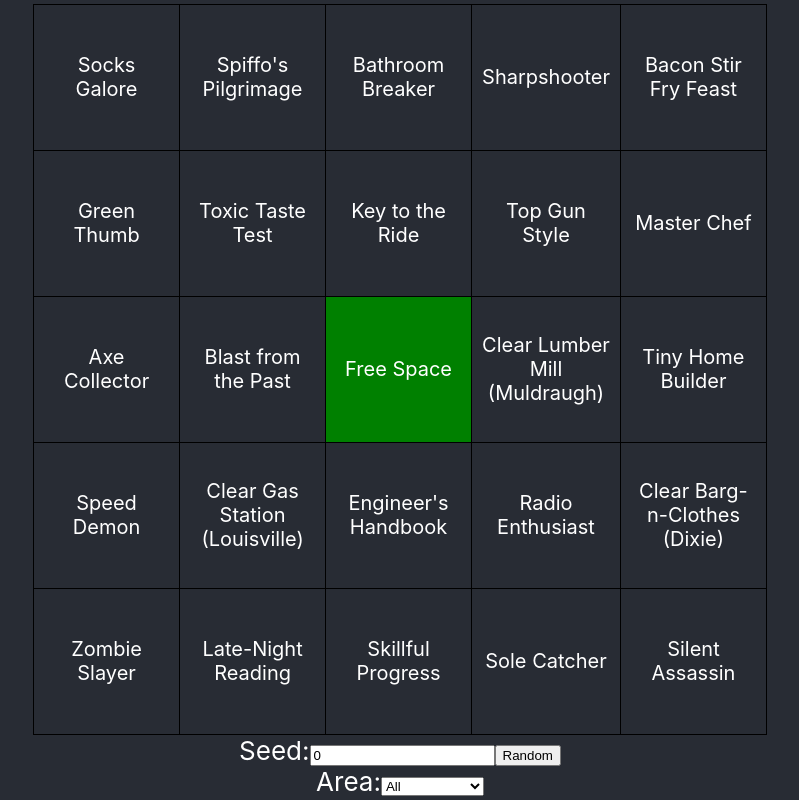
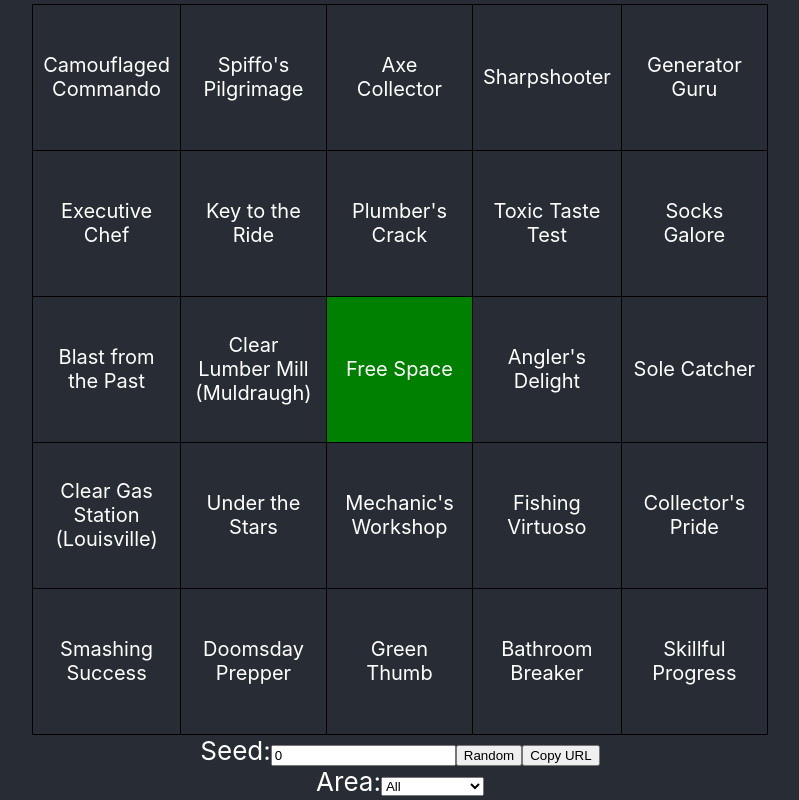
Before and after one commit to Sciguymjm/PZBingo, a React (Create React App) app: page / in a window 1280 px wide. Shown: the whole page, without its empty margins (240-1039 px from the left). Built offline with nearby package versions, Linux system fonts and the light colour scheme.

Commit message:
Refactor and add a couple more missions

```diff
--- a/src/App.tsx
+++ b/src/App.tsx
@@ -1,146 +1,37 @@
-import React, { useEffect } from 'react';
+import React from 'react';
 import './App.css';
-import MISSIONS from './missions.json';
-import OVERLAYS from './overlays.json';
-
-const MISSIONS_TOTAL = MISSIONS;
-
-// add "Clear <location>" missions
-
-// create a random generator with a seed
-// https://stackoverflow.com/questions/521295/seeding-the-random-number-generator-in-javascript
-function mulberry32(a: number) {
-  return function () {
-    let t = a += 0x6D2B79F5;
-    t = Math.imul(t ^ t >>> 15, t | 1);
-    t ^= t + Math.imul(t ^ t >>> 7, t | 61);
-    return ((t ^ t >>> 14) >>> 0) / 4294967296;
-  };
-}
-
-// sample using mulberry32
-function sample<T>(rng: () => number, arr: T[]): T {
-  const i = Math.floor(rng() * arr.length);
-  return arr[i];
-}
-
-interface Mission {
-  name: string;
-  description: string;
-  link?: string;
-}
-
-interface BingoProps {
-  missions: Mission[];
-  seed?: number;
-}
-
-// on hover show a box with the mission description
-// original <td className="mission">{props.mission.name}</td>
-function BingoCell(props: { mission: Mission }) {
-  const [showDescription, setShowDescription] = React.useState(false);
-  const [completed, setCompleted] = React.useState(false);
-  return <>
-    <td className="mission"
-        onMouseEnter={() => setShowDescription(true)}
-        onMouseLeave={() => setShowDescription(false)}
-        onClick={() => setCompleted(!completed)}
-        style={{ backgroundColor: completed ? 'green' : 'inherit' }}
-    >
-      <div className="missionName">{props.mission.name}</div>
-      <div className="missionDescription"
-           onClick={e => e.stopPropagation()}
-           style={{ display: showDescription ? 'block' : 'none' }}
-      >
-        {props.mission.description} {props.mission.link &&
-        <a href={props.mission.link} target="_blank" rel="noreferrer">Map</a>}
-      </div>
-    </td>
-  </>;
-}
-
-function BingoBoard(props: BingoProps) {
-  const existingMissions = new Set();
-  const prng = mulberry32(props.seed || 0);
-  const rows = [];
-  for (let i = 0; i < 5; i++) {
-    const cols = [];
-    for (let j = 0; j < 5; j++) {
-      // free space
-      if (i === 2 && j === 2) {
-        cols.push(<td key="freeSpace" className="mission" style={{ backgroundColor: 'green' }}>Free Space</td>);
-        continue;
-      }
-      let mission = sample(prng, props.missions);
-      // make sure we don't have duplicates
-      while (existingMissions.has(mission.name)) {
-        mission = sample(prng, props.missions);
-      }
-      cols.push(<BingoCell key={mission.name} mission={mission} />);
-      existingMissions.add(mission.name);
-    }
-    rows.push(<tr key={i}>{cols}</tr>);
-  }
-  return (
-    <div className="bingoBoard">
-      <table>
-        <tbody>
-        {rows}
-        </tbody>
-      </table>
-    </div>
-  );
-
-}
-
-const getPOIs = (area: string = 'All') => {
-  // return all of the POI names from OVERLAYS, as well as their PZ map coordinates as a url,
-  // like https://map.projectzomboid.com/#10380x8807x441 where 441 is the zoom level
-  return OVERLAYS.areas.filter(a => area === 'All' || a.name === area)
-    .flatMap(area => area.pois.map(poi => ({
-    name: `${poi.name} (${area.name})`,
-    url: `https://map.projectzomboid.com/#${poi.x}x${poi.y}x2000`
-  })));
-};
-
-const getAreas = () => {
-  return OVERLAYS.areas.map(area => area.name);
-};
+import { BingoBoard } from "./Bingo";
+import {
+  AreaSelector,
+  DEFAULT_AREA,
+  getAreaFromURL,
+  getAreas,
+  getSeedFromURL,
+  SeedSelector,
+  setAreaURLParam,
+  setSeedURLParam
+} from "./Selectors";
+import { populateOverallMissions } from "./Missions";
 
 function App() {
-  const [seed, setSeed] = React.useState(0);
-  const areas = ['All'].concat(getAreas());
-  const [area, setArea] = React.useState(areas[0]);
-  const pois = getPOIs(area);
-  const poiPRNG = mulberry32(seed);
-  // sample 10 random pois
-  const randomPOIs = [];
-  for (let i = 0; i < 10; i++) {
-    const poi = sample(poiPRNG, pois);
-    randomPOIs.push(poi);
-  }
-  // add "Clear <location>" missions to total missions
-  const CLEAR_MISSIONS = randomPOIs.map(poi => ({
-    name: `Clear ${poi.name}`,
-    description: `Clear ${poi.name}`,
-    link: poi.url
-  }));
-  const TOTAL_MISSIONS = MISSIONS.concat(CLEAR_MISSIONS);
+  const [seed, setSeed] = React.useState(getSeedFromURL());
+  const areas = [DEFAULT_AREA].concat(getAreas());
+  const [area, setArea] = React.useState(getAreaFromURL());
+  const TOTAL_MISSIONS = populateOverallMissions(area, seed);
   return (
     <div className="App">
       <header className="App-header">
         <BingoBoard missions={TOTAL_MISSIONS} seed={seed} />
-        <div className="seed">
-          <label htmlFor="seed">Seed:</label>
-          <input type="number" id="seed" value={seed} onChange={e => setSeed(parseInt(e.target.value))} />
-          <button onClick={() => setSeed(Math.floor(Math.random() * 1000000000))}>Random</button>
-        </div>
-        <div className={"area"}>
-          <label htmlFor="area">Area:</label>
-          <select id="area" value={area} onChange={e => setArea(e.target.value)}>
-            {areas.map(area => <option key={area} value={area}>{area}</option>)}
-          </select>
-        </div>
+        <SeedSelector value={seed} onChange={e => setSeed(parseInt(e.target.value))}
+                      onClick={() => {
+                        let newSeed = Math.floor(Math.random() * 1000000000);
+                        setSeed(newSeed);
+                        setSeedURLParam(newSeed);
+                      }} />
+        <AreaSelector value={area} onChange={e => {
+          setArea(e.target.value);
+          setAreaURLParam(e.target.value);
+        }} areaNames={areas} />
       </header>
     </div>
   );
--- /dev/null
+++ b/src/Bingo.tsx
@@ -0,0 +1,69 @@
+import { mulberry32, sample } from "./Utils";
+import React from "react";
+
+interface Mission {
+  name: string;
+  description: string;
+  link?: string;
+}
+
+interface BingoProps {
+  missions: Mission[];
+  seed?: number;
+}
+
+function BingoCell(props: { mission: Mission }) {
+  const [showDescription, setShowDescription] = React.useState(false);
+  const [completed, setCompleted] = React.useState(false);
+  return <>
+    <td className="mission"
+        onMouseEnter={() => setShowDescription(true)}
+        onMouseLeave={() => setShowDescription(false)}
+        onClick={() => setCompleted(!completed)}
+        style={{ backgroundColor: completed ? 'green' : 'inherit' }}
+    >
+      <div className="missionName">{props.mission.name}</div>
+      <div className="missionDescription"
+           onClick={e => e.stopPropagation()}
+           style={{ display: showDescription ? 'block' : 'none' }}
+      >
+        {props.mission.description} {props.mission.link &&
+        <a href={props.mission.link} target="_blank" rel="noreferrer">Map</a>}
+      </div>
+    </td>
+  </>;
+}
+
+export function BingoBoard(props: BingoProps) {
+  const existingMissions = new Set();
+  const prng = mulberry32(props.seed || 0);
+  const rows = [];
+  for (let i = 0; i < 5; i++) {
+    const cols = [];
+    for (let j = 0; j < 5; j++) {
+      // free space
+      if (i === 2 && j === 2) {
+        cols.push(<td key="freeSpace" className="mission" style={{ backgroundColor: 'green' }}>Free Space</td>);
+        continue;
+      }
+      let mission = sample(prng, props.missions);
+      // make sure we don't have duplicates
+      while (existingMissions.has(mission.name)) {
+        mission = sample(prng, props.missions);
+      }
+      cols.push(<BingoCell key={mission.name} mission={mission} />);
+      existingMissions.add(mission.name);
+    }
+    rows.push(<tr key={i}>{cols}</tr>);
+  }
+  return (
+    <div className="bingoBoard">
+      <table>
+        <tbody>
+        {rows}
+        </tbody>
+      </table>
+    </div>
+  );
+
+}
--- /dev/null
+++ b/src/Missions.tsx
@@ -0,0 +1,32 @@
+import OVERLAYS from "./overlays.json";
+import { mulberry32, sample } from "./Utils";
+import MISSIONS from "./missions.json";
+import { DEFAULT_AREA } from "./Selectors";
+
+const getPOIs = (area: string = DEFAULT_AREA, zoomLevel: number = 2000) => {
+  // return all of the POI names from OVERLAYS, as well as their PZ map coordinates as a url,
+  // like https://map.projectzomboid.com/#10380x8807x441 where 441 is the zoom level
+  return OVERLAYS.areas.filter(a => area === DEFAULT_AREA || a.name === area)
+    .flatMap(area => area.pois.map(poi => ({
+      name: `${poi.name} (${area.name})`,
+      url: `https://map.projectzomboid.com/#${poi.x}x${poi.y}x${zoomLevel}`
+    })));
+};
+
+export function populateOverallMissions(area: string, seed: number) {
+  const pois = getPOIs(area);
+  const poiPRNG = mulberry32(seed);
+  // sample 10 random pois
+  const randomPOIs = [];
+  for (let i = 0; i < 10; i++) {
+    const poi = sample(poiPRNG, pois);
+    randomPOIs.push(poi);
+  }
+  // add "Clear <location>" missions to total missions
+  const CLEAR_MISSIONS = randomPOIs.map(poi => ({
+    name: `Clear ${poi.name}`,
+    description: `Clear ${poi.name}`,
+    link: poi.url
+  }));
+  return MISSIONS.concat(CLEAR_MISSIONS);
+}
--- /dev/null
+++ b/src/Selectors.tsx
@@ -0,0 +1,55 @@
+import React from "react";
+import OVERLAYS from "./overlays.json";
+
+export const DEFAULT_AREA = 'All';
+export const getAreas = () => {
+  return OVERLAYS.areas.map(area => area.name);
+};
+
+export function AreaSelector(props: {
+  value: string,
+  onChange: (e: any) => void,
+  areaNames: string[]
+}) {
+  return <div className={"area"}>
+    <label htmlFor="area">Area:</label>
+    <select id="area" value={props.value} onChange={props.onChange}>
+      {props.areaNames.map(area => <option key={area} value={area}>{area}</option>)}
+    </select>
+  </div>;
+}
+
+export function SeedSelector(props: { value: number, onChange: (e: any) => void, onClick: () => void }) {
+  return <div className="seed">
+    <label htmlFor="seed">Seed:</label>
+    <input type="number" id="seed" value={props.value} onChange={props.onChange} />
+    <button onClick={props.onClick}>Random</button>
+    <button onClick={() => navigator.clipboard.writeText(
+      `${window.location.href}`
+    )}>Copy URL
+    </button>
+  </div>;
+}
+
+export const getSeedFromURL = () => {
+  const url = new URL(window.location.href);
+  const seed = url.searchParams.get('seed');
+  return seed ? parseInt(seed) : 0;
+};
+export const getAreaFromURL = () => {
+  const url = new URL(window.location.href);
+  const area = url.searchParams.get('area');
+  return area || DEFAULT_AREA;
+};
+
+export function setAreaURLParam(e: any) {
+  const url = new URL(window.location.href);
+  url.searchParams.set('area', e);
+  window.history.replaceState({}, '', url.toString());
+}
+
+export function setSeedURLParam(newSeed: number) {
+  const url = new URL(window.location.href);
+  url.searchParams.set('seed', newSeed.toString());
+  window.history.replaceState({}, '', url.toString());
+}
--- /dev/null
+++ b/src/Utils.ts
@@ -0,0 +1,15 @@
+// create a random generator with a seed
+// https://stackoverflow.com/questions/521295/seeding-the-random-number-generator-in-javascript
+export function mulberry32(a: number) {
+  return function () {
+    let t = a += 0x6D2B79F5;
+    t = Math.imul(t ^ t >>> 15, t | 1);
+    t ^= t + Math.imul(t ^ t >>> 7, t | 61);
+    return ((t ^ t >>> 14) >>> 0) / 4294967296;
+  };
+}
+
+export function sample<T>(rng: () => number, arr: T[]): T {
+  const i = Math.floor(rng() * arr.length);
+  return arr[i];
+}
--- a/src/missions.json
+++ b/src/missions.json
@@ -96,7 +96,7 @@
     "description": "Bring a generator home."
   },
   {
-    "name": "Brew Master",
+    "name": "Brew Prodigy",
     "description": "Consume 5 different types of alcoholic beverages."
   },
   {
@@ -108,7 +108,7 @@
     "description": "Cultivate a garden with at least 3 different crops."
   },
   {
-    "name": "Master Chef",
+    "name": "Executive Chef",
     "description": "Prepare a meal consisting of 5 different fresh ingredients."
   },
   {
@@ -132,7 +132,7 @@
     "description": "Kill a zombie with a blade stuck in them (knife, katana, etc)."
   },
   {
-    "name": "Master Plumber",
+    "name": "Plumber's Crack",
     "description": "Plumb a sink."
   },
   {
@@ -150,5 +150,17 @@
   {
     "name": "Late-Night Reading",
     "description": "Sleep in a bed with HottieZ and tissues in the bedside table."
+  },
+  {
+    "name": "Doomsday Prepper",
+    "description": "Gather and store 100 units of non-perishable food (canned goods, dry pasta, etc.) in your safehouse."
+  },
+  {
+    "name": "Ace Trapper",
+    "description": "Set up and successfully catch three different types of animals in traps (snares or cage traps)."
+  },
+  {
+    "name": "Fishing Virtuoso",
+    "description": "Catch 3 fish types (bass, catfish, crappie, etc.)."
   }
 ]
```
Also changed, not shown: public/index.html (+5 -5 lines).
